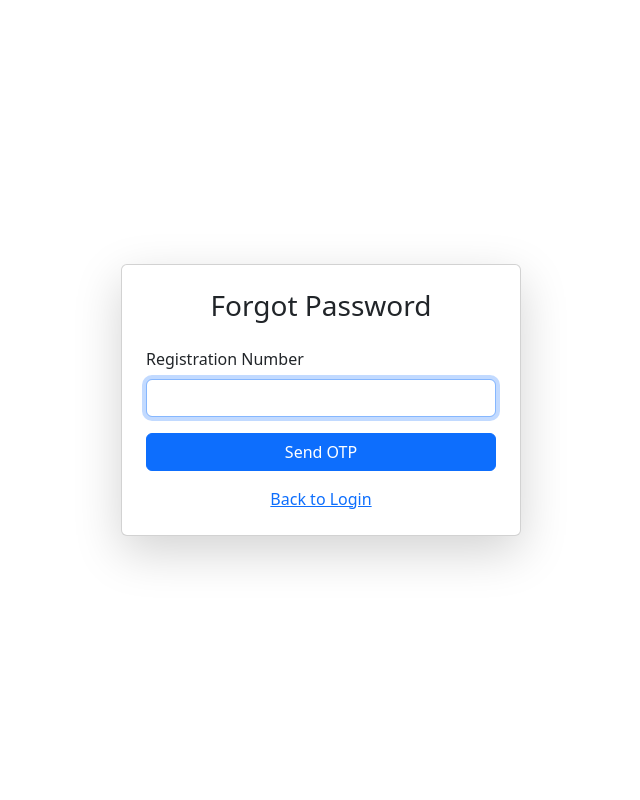
After one commit to salum-juma/chatbot, a Django app: page /forgot-password/ in a window 1280 px wide. The commit adds this page. Shown: the whole page, without its empty margins (319-959 px from the left). Run offline with Django 4.2, Linux system fonts and the light colour scheme; some libraries are stand-ins or nearby versions.

Commit message:
LOGIC FOR FORGET PASSWORD

```diff
--- a/apps/pages/super_admin.py
+++ b/apps/pages/super_admin.py
@@ -72,6 +72,7 @@ def add_user_page(request):
                 password=password,
                 email=email,
                 full_name=full_name,
+                phone_number = phone_number,
                 role='student' if 'student' in role else role
             )
 
--- a/apps/pages/urls.py
+++ b/apps/pages/urls.py
@@ -36,5 +36,9 @@ urlpatterns = [
 
     # whatsapp
     path('webhook/', chatbot.whatsapp_webhook, name='whatsapp_webhook'),
+    path('forgot-password/', views.forgot_password, name='forgot_password'),
+    path('verify-otp/', views.verify_otp, name='verify_otp'),
+    path('reset-password/', views.reset_password, name='reset_password'),
+
 
         ]
--- a/apps/pages/views.py
+++ b/apps/pages/views.py
@@ -6,6 +6,7 @@ from django.http import JsonResponse
 from django.contrib import messages
 from django.http import HttpResponse
 from  apps.pages.helpers.library.forms import BookForm,SuggestionForm
+from apps.pages.whatsapp.utils.sms_logic import send_sms
 from .models import Book,Suggestion,Author,Department,Student,User
 from django.db.models import Q
 from django.shortcuts import redirect
@@ -14,6 +15,100 @@ from django.utils.decorators import method_decorator
 from django.views.decorators.http import require_POST
 from django.shortcuts import get_object_or_404
 from django.http import JsonResponse, HttpResponseNotAllowed
+import random
+from django.shortcuts import render, redirect
+from django.contrib import messages
+from .models import User, OTPStorage
+
+
+import random
+from django.shortcuts import render, redirect
+from django.contrib import messages
+from .models import User, OTPStorage
+
+def forgot_password(request):
+    if request.method == "POST":
+        reg_no = request.POST.get('registration_no')
+        try:
+            user = User.objects.get(registration_no=reg_no)
+        except User.DoesNotExist:
+            messages.error(request, "User not found")
+            return redirect('forgot_password')
+
+        # Generate a 4-digit OTP
+        otp = str(random.randint(1000, 9999))
+
+        # Store OTP in database (you might want to clear old ones first)
+        OTPStorage.objects.create(user=user, otp_code=otp)
+
+        # Prepare and send OTP via SMS
+        sms_message = f"Your OTP for password reset is: {otp}. Do not share this code with anyone."
+        sms_sent = send_sms(user.phone_number, sms_message)
+
+        if sms_sent:
+            messages.success(request, "OTP sent to your registered phone number.")
+        else:
+            messages.warning(request, "OTP generated, but failed to send SMS.")
+
+        # Save reg_no in session for use in verification
+        request.session['reset_reg_no'] = reg_no
+
+        return redirect('verify_otp')
+
+    return render(request, 'auth/forgot_password.html')
+
+
+
+def verify_otp(request):
+    reg_no = request.session.get('reset_reg_no')
+    if not reg_no:
+        return redirect('forgot_password')
+
+    user = User.objects.get(registration_no=reg_no)
+
+    if request.method == "POST":
+        otp = ''.join([
+            request.POST.get('otp1', ''),
+            request.POST.get('otp2', ''),
+            request.POST.get('otp3', ''),
+            request.POST.get('otp4', ''),
+        ])
+
+        otp_records = OTPStorage.objects.filter(user=user, otp_code=otp).order_by('-created_at')
+        if not otp_records.exists() or not otp_records.first().is_valid():
+            messages.error(request, "Invalid or expired OTP.")
+            return redirect('verify_otp')
+
+        # Mark user as OTP verified
+        request.session['otp_verified'] = True
+        return redirect('reset_password')
+
+    return render(request, 'auth/verify_otp.html')
+
+def reset_password(request):
+    if not request.session.get('otp_verified'):
+        return redirect('verify_otp')
+
+    reg_no = request.session.get('reset_reg_no')
+    user = User.objects.get(registration_no=reg_no)
+
+    if request.method == 'POST':
+        password = request.POST.get('new_password')
+        confirm = request.POST.get('confirm_password')
+
+        if password != confirm:
+            messages.error(request, "Passwords do not match.")
+            return redirect('reset_password')
+
+        user.set_password(password)
+        user.save()
+        messages.success(request, "Password reset successfully.")
+        request.session.pop('reset_reg_no', None)
+        request.session.pop('otp_verified', None)
+        return redirect('login')
+
+    return render(request, 'auth/reset_password.html')
+
 
 def get_student_info(request):
     reg_number = request.GET.get('reg_number')
--- a/apps/pages/whatsapp/utils/sms_logic.py
+++ b/apps/pages/whatsapp/utils/sms_logic.py
@@ -4,7 +4,6 @@ from base64 import b64encode
 
 
 def send_sms(phone, message):
-    return True
     try:
         # Clean phone number: remove non-digits
         phone = ''.join(filter(str.isdigit, phone))
--- /dev/null
+++ b/templates/auth/forgot_password.html
@@ -0,0 +1,39 @@
+{% load static %}
+<!DOCTYPE html>
+<html lang="en">
+<head>
+  <meta charset="UTF-8" />
+  <meta name="viewport" content="width=device-width, initial-scale=1" />
+  <title>Forgot Password</title>
+  <link href="https://cdn.jsdelivr.net/npm/bootstrap@5.3.2/dist/css/bootstrap.min.css" rel="stylesheet" />
+</head>
+<body>
+
+<div class="container min-vh-100 d-flex justify-content-center align-items-center px-3">
+  <div class="card p-4 shadow-lg" style="width: 100%; max-width: 400px; min-width: 280px;">
+
+    <h3 class="text-center mb-4">Forgot Password</h3>
+
+    {% if messages %}
+      {% for message in messages %}
+        <div class="alert alert-{{ message.tags }}">{{ message }}</div>
+      {% endfor %}
+    {% endif %}
+
+    <form method="post" action="{% url 'forgot_password' %}">
+      {% csrf_token %}
+      <div class="mb-3">
+        <label for="id_registration_no" class="form-label">Registration Number</label>
+        <input type="text" name="registration_no" id="id_registration_no" class="form-control" required autofocus />
+      </div>
+      <button type="submit" class="btn btn-primary w-100">Send OTP</button>
+    </form>
+
+    <div class="mt-3 text-center">
+      <a href="{% url 'login' %}">Back to Login</a>
+    </div>
+  </div>
+</div>
+
+</body>
+</html>
```
Also changed, not shown: apps/pages/models.py (+13 -1 lines), templates/auth/login.html (+11 -38 lines), templates/auth/reset_password.html (added, +39 -0 lines), templates/auth/verify_otp.html (added, +98 -0 lines), templates/pages/sign-in.html (+29 -34 lines), apps/pages/migrations/0016_otpstorage.py (added), db.sqlite3.
